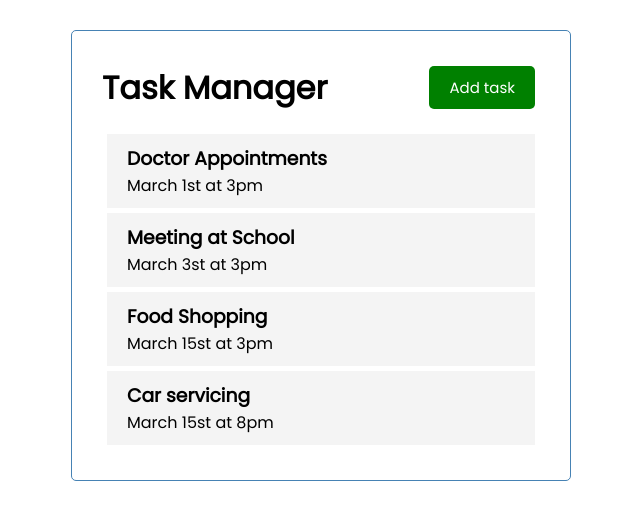
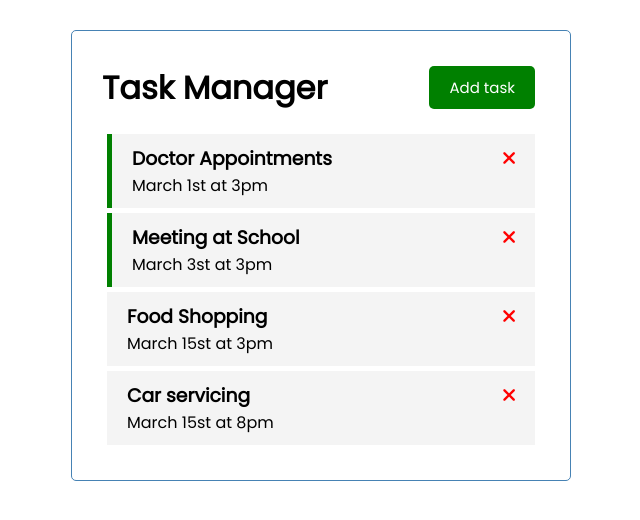
Before and after one commit to Anup4944/vue-js, a Vue app: page / in a window 1280 px wide. Shown: the top 520 px of the page, without its empty margins (319-959 px from the left). Built offline with nearby package versions, Linux system fonts and the light colour scheme.

Commit message:
event added

```diff
--- a/public/index.html
+++ b/public/index.html
@@ -1,15 +1,26 @@
 <!DOCTYPE html>
 <html lang="">
   <head>
-    <meta charset="utf-8">
-    <meta http-equiv="X-UA-Compatible" content="IE=edge">
-    <meta name="viewport" content="width=device-width,initial-scale=1.0">
-    <link rel="icon" href="<%= BASE_URL %>favicon.ico">
+    <meta charset="utf-8" />
+    <meta http-equiv="X-UA-Compatible" content="IE=edge" />
+    <meta name="viewport" content="width=device-width,initial-scale=1.0" />
+    <link rel="icon" href="<%= BASE_URL %>favicon.ico" />
+    <link
+      rel="stylesheet"
+      href="https://cdnjs.cloudflare.com/ajax/libs/font-awesome/6.1.1/css/all.min.css"
+      integrity="sha512-KfkfwYDsLkIlwQp6LFnl8zNdLGxu9YAA1QvwINks4PhcElQSvqcyVLLD9aMhXd13uQjoXtEKNosOWaZqXgel0g=="
+      crossorigin="anonymous"
+      referrerpolicy="no-referrer"
+    />
     <title><%= htmlWebpackPlugin.options.title %></title>
   </head>
   <body>
     <noscript>
-      <strong>We're sorry but <%= htmlWebpackPlugin.options.title %> doesn't work properly without JavaScript enabled. Please enable it to continue.</strong>
+      <strong
+        >We're sorry but <%= htmlWebpackPlugin.options.title %> doesn't work
+        properly without JavaScript enabled. Please enable it to
+        continue.</strong
+      >
     </noscript>
     <div id="app"></div>
     <!-- built files will be auto injected -->
--- a/src/App.vue
+++ b/src/App.vue
@@ -1,7 +1,7 @@
 <template>
   <div class="container">
     <HeaderVue title="Task Manager" />
-    <Tasks :tasks="tasks" />
+    <Tasks @delete-task="deleteTask" :tasks="tasks" />
   </div>
 </template>
 
@@ -15,6 +15,13 @@ export default {
     return {
       tasks: [],
     };
+  },
+  methods: {
+    deleteTask(id) {
+      if (confirm("Are you sure?")) {
+        this.tasks = this.tasks.filter((task) => task.id !== id);
+      }
+    },
   },
   created() {
     this.tasks = [
--- a/src/components/Task.vue
+++ b/src/components/Task.vue
@@ -1,6 +1,9 @@
 <template>
-  <div class="task">
-    <h3>{{ task.text }}</h3>
+  <div :class="[task.reminder ? 'reminder' : '', 'task']">
+    <h3>
+      {{ task.text }}
+      <i @click="onDelete(task.id)" class="fas fa-times"></i>
+    </h3>
     <p>{{ task.day }}</p>
   </div>
 </template>
@@ -11,10 +14,18 @@ export default {
   props: {
     task: Object,
   },
+  methods: {
+    onDelete(id) {
+      this.$emit("delete-task", id);
+    },
+  },
 };
 </script>
 
 <style scoped>
+.fas {
+  color: red;
+}
 .task {
   background: #f4f4f4;
   margin: 5px;
--- a/src/components/Tasks.vue
+++ b/src/components/Tasks.vue
@@ -1,6 +1,6 @@
 <template>
   <div v-for="task in tasks" :key="task.id">
-    <Task :task="task" />
+    <Task @delete-task="$emit('delete-task', task.id)" :task="task" />
   </div>
 </template>
 
@@ -14,5 +14,6 @@ export default {
   components: {
     Task,
   },
+  emits: ["delete-task"],
 };
 </script>
```
